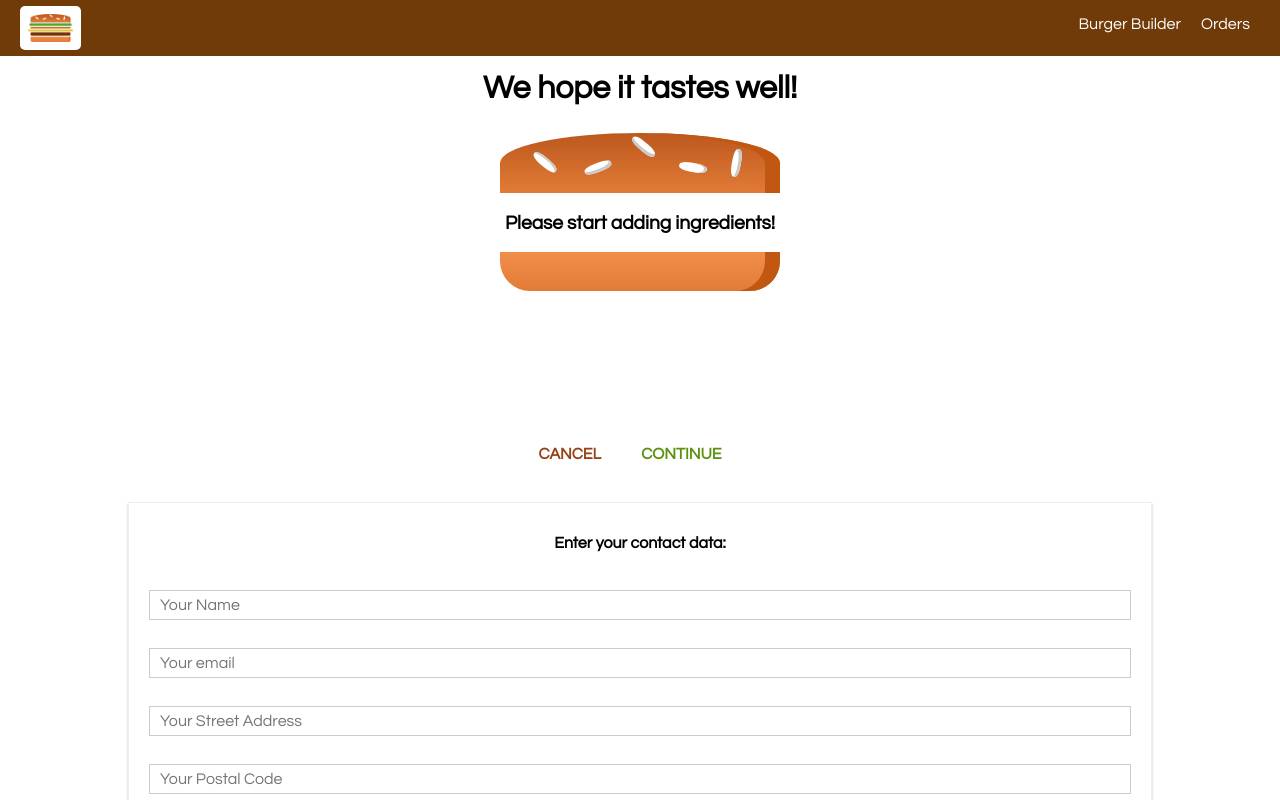
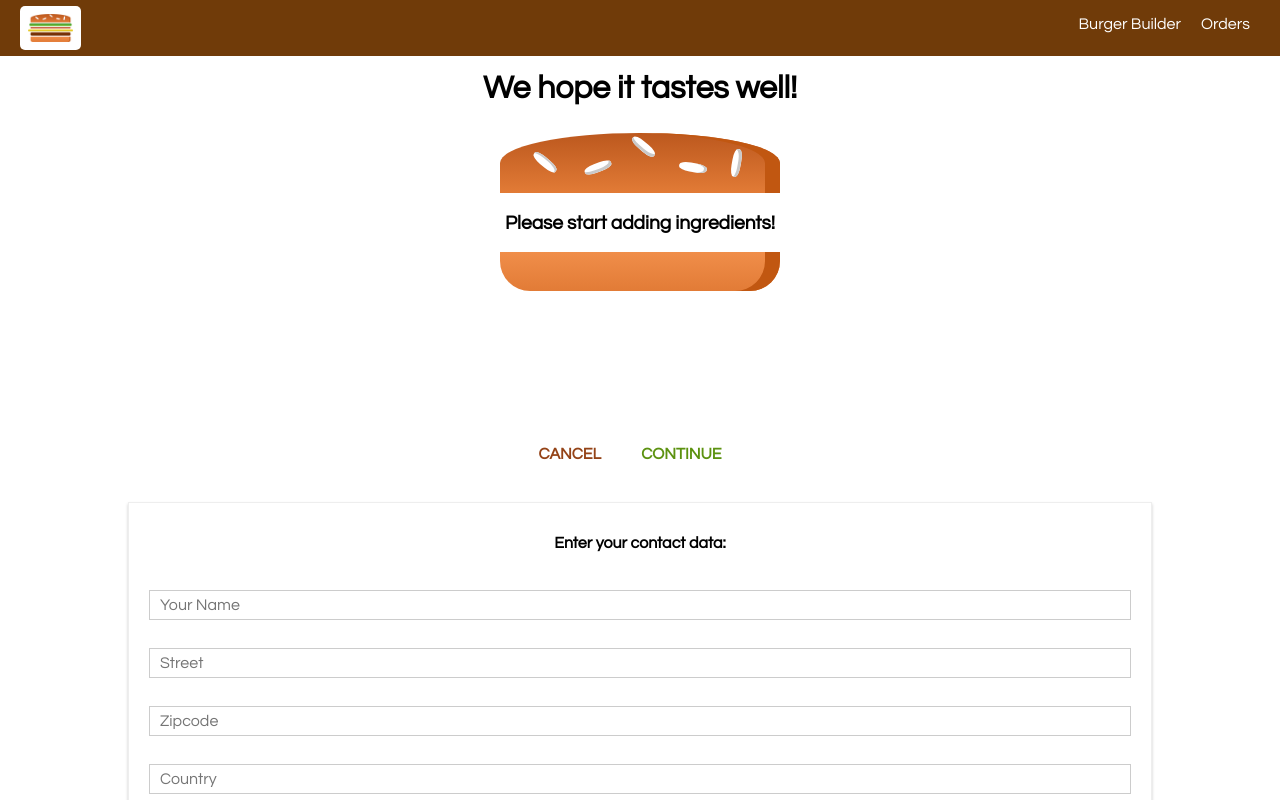
Before and after one commit to chanoscar0/burger-builder, a React app: page /checkout in a window 1280 px wide. Both pictures are taken after a click on the button "CONTINUE". Shown: the top 800 px of the page. Built offline with nearby package versions, Linux system fonts and the light colour scheme.

Commit message:
Feature: Dynamic Form Input

```diff
--- a/src/components/UI/Input/Input.js
+++ b/src/components/UI/Input/Input.js
@@ -2,15 +2,24 @@ import React from 'react';
 import classes from './Input.css'
 const Input = (props) => {
   let inputElement = null;
-  switch(props.inputtype){
+  switch(props.elementType){
     case ('input'):
-      inputElement = <input className = {classes.InputElement} {...props} />;
+      inputElement = <input className = {classes.InputElement} {...props.elementConfig} value = {props.value} onChange = {props.changed} />;
       break;
     case ('textarea'):
-      inputElement = <textarea className = {classes.InputElement} {...props}/>;
+      inputElement = <textarea className = {classes.InputElement} {...props.elementConfig} value = {props.value} onChange = {props.changed}/>;
       break;
     default:
-      inputElement = <input className = {classes.InputElement} {...props} />;
+      inputElement = <input className = {classes.InputElement} {...props.elementConfig} value = {props.value} onChange = {props.changed} />;
+      break;
+    case ('select'):
+      inputElement = (<select className = {classes.InputElement} value = {props.value} onChange = {props.changed}>
+          {props.elementConfig.options.map(option => (
+            <option key = {option.value} value = {option.value}>{option.displayValue}</option>
+          ))}
+      </select>
+    );
+    break;
   }
 
   return(
--- a/src/containers/Checkout/ContactData/ContactData.js
+++ b/src/containers/Checkout/ContactData/ContactData.js
@@ -8,11 +8,54 @@ import Input from '../../../components/UI/Input/Input';
 
 class ContactData extends Component {
   state = {
-    name: '',
-    email: '',
-    address: {
-      street: '',
-      postalCode: ''
+    orderForm: {
+        name: {
+        elementType: 'input',
+      elementConfig: {
+        type: 'text',
+        placeholder: 'Your Name'
+      },
+      value: ''
+  },
+        street: {
+        elementType: 'input',
+      elementConfig: {
+        type: 'text',
+        placeholder: 'Street'
+      },
+      value: ''
+  },
+        zipcode: {
+        elementType: 'input',
+      elementConfig: {
+        type: 'text',
+        placeholder: 'Zipcode'
+      },
+      value: ''
+  },
+        country: {
+        elementType: 'input',
+      elementConfig: {
+        type: 'text',
+        placeholder: 'Country'
+      },
+      value: ''
+  },
+        email: {
+        elementType: 'input',
+        elementConfig: {
+          type: 'text',
+          placeholder: 'Your Email'
+        },
+        value: ''
+  },
+        deliveryMethod: {
+        elementType: 'select',
+      elementConfig: {
+        options: [{value: 'fastest', displayValue: 'Fastest'},{value: 'cheapest', displayValue: 'Cheapest'}]
+      },
+      value: ''
+  },
     },
     loading: false
   }
@@ -22,16 +65,6 @@ class ContactData extends Component {
     const order = {
       ingredients: this.props.ingredients,
       price: this.props.price,
-      customer:{
-        name: 'Oscar Chan',
-        address: {
-          street: '1998 Maple Avenue',
-          zipcode: '12345',
-          country: 'United States'
-        },
-        email: 'test@test.com',
-      },
-      deliveryMethod: 'fastest'
     }
     instance.post('/orders.json', order)
             .then(response => {
@@ -43,13 +76,34 @@ class ContactData extends Component {
             });
 
   }
+  inputChangedHandler = (event, inputIdentifier) => {
+    const updatedOrderForm = {
+      ...this.state.orderForm
+    }
+    const updatedFormElement = {
+      ...updatedOrderForm[inputIdentifier]
+  }
+    updatedFormElement.value = event.target.value;
+    updatedOrderForm[inputIdentifier] = updatedFormElement;
+    this.setState({orderForm: updatedOrderForm});
+  }
   render(){
+    const formElementsArray = [];
+    for(let key in this.state.orderForm){
+      formElementsArray.push({
+        id: key,
+        config: this.state.orderForm[key]
+      });
+    }
     let form = (
       <form>
-        <Input inputtype = 'input' type = 'text' name = 'name' placeholder = 'Your Name' />
-        <Input inputtype = 'input' type = 'email' name = 'email' placeholder = 'Your email' />
-        <Input inputtype = 'input' type = 'text' name = 'street' placeholder = 'Your Street Address' />
-        <Input  inputtype = 'input' type = 'text' name = 'postal' placeholder = 'Your Postal Code' />
+        {formElementsArray.map(formElement => (
+          <Input key = {formElement.id}
+                 elementType = {formElement.config.elementType}
+                 elementConfig = {formElement.config.elementConfig}
+                 value = {formElement.config.value}
+                 changed = {(event) => this.inputChangedHandler(event, formElement.id)}/>
+        ))}
         <Button btnType = 'Success' clicked = {this.orderHandler}> ORDER</Button>
       </form>
     );
```
